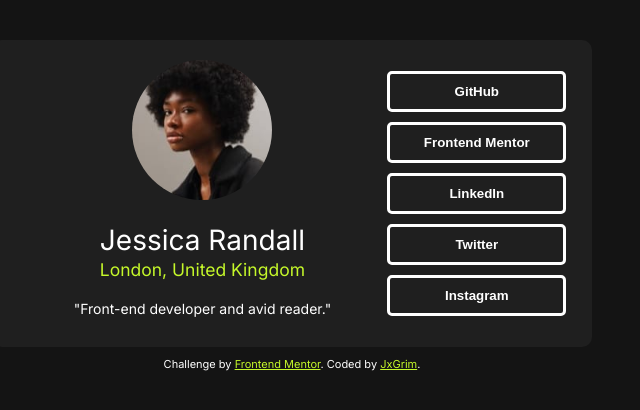
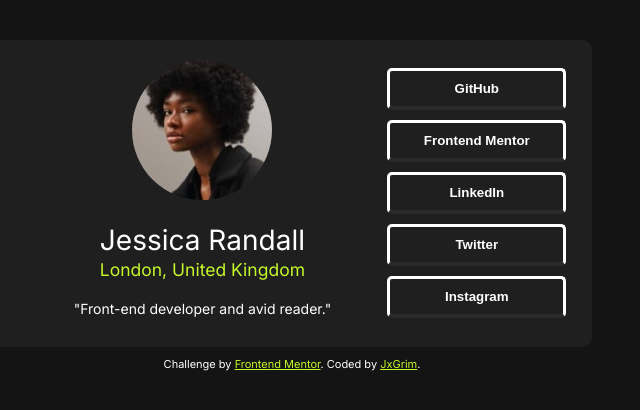
Before and after one commit to AJsem/social-links-profile-main, a plain HTML site: page index.html in a window 1280 px wide. Shown: the part 200-610 px from the top of the page, without its empty margins (348-988 px from the left). Drawn offline with Linux system fonts and the light colour scheme.

Commit message:
Update style.css

```diff
--- a/style.css
+++ b/style.css
@@ -108,6 +108,8 @@ button:hover {
   button {
     background-color: #1f1f1f;
     border: 3px solid;
+    border-bottom: 4px solid;
+    border-bottom-color: #2b2a2a;
   }
 
   button:hover {
```
